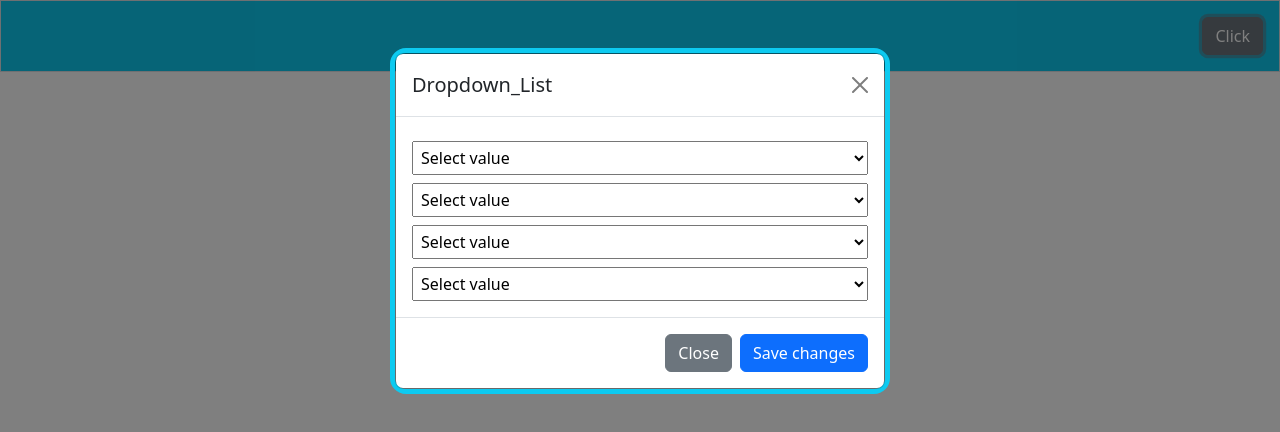
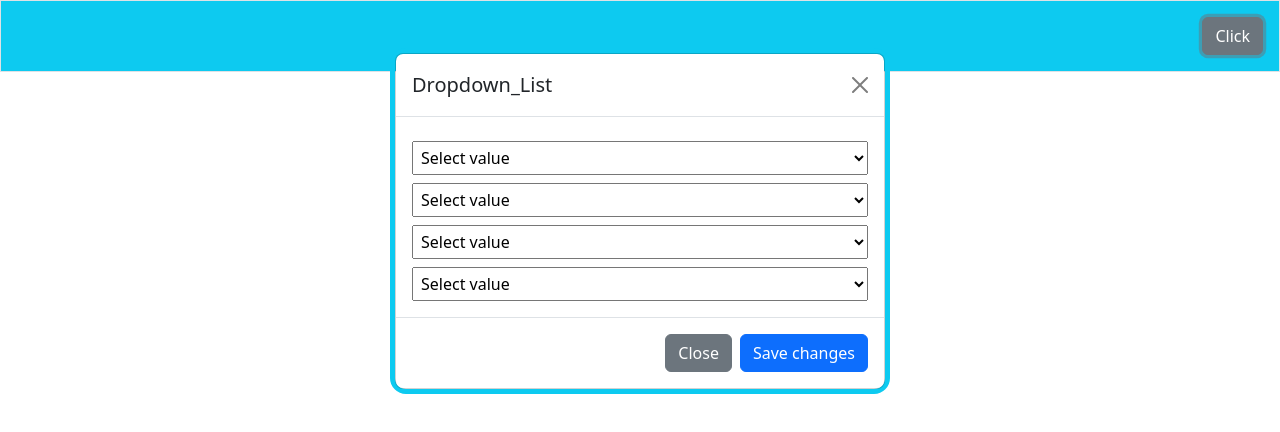
Before and after one commit to ayushi7459/Shopping_cart, a React (Vite) app: page /dropdown_menu in a window 1280 px wide. Both pictures are taken after a click on the button "Click". Shown: the top 432 px of the page. Built offline with nearby package versions, Linux system fonts and the light colour scheme; the HTML template or start-up script is replaced by a standard one.

Commit message:
added css to dropdown file

```diff
--- a/src/components/dropdown.tsx
+++ b/src/components/dropdown.tsx
@@ -30,15 +30,7 @@ const Dropdown_menu = () => {
             </div>
 
             {modalOpen && (
-                <div className="modal d-block" style={{
-                    backgroundColor: 'rgba(0,0,0,0.5)',
-                    position: 'fixed',
-                    top: 0,
-                    left: 0,
-                    width: '100%',
-                    height: '100%',
-                    zIndex: 1050
-                }}>
+                <div className="modal d-block modalDiv">
                     <div className="modal-dialog border border-info border-5 rounded-4 mt-5">
                         <div className="modal-content">
                             <div className="modal-header">
--- a/src/index.css
+++ b/src/index.css
@@ -40,6 +40,17 @@ body{
 .dropdown_page{
   height: 100%;
 }
+
+.modalDiv{
+  box-shadow: rgba(0,0,0,0.5);
+  position: fixed;
+  top: 0;
+  left: 0;
+  width: 100%;
+  height: 100%;
+  z-index: 1050;
+}
+
 .btn{
   height: 7%;
 }
```
